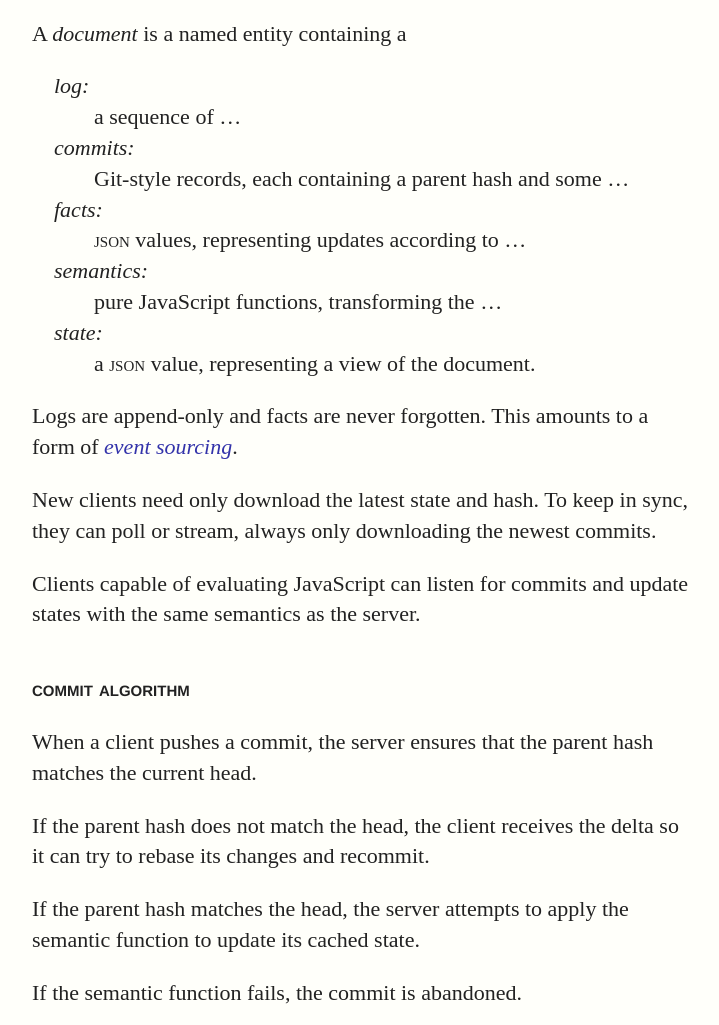
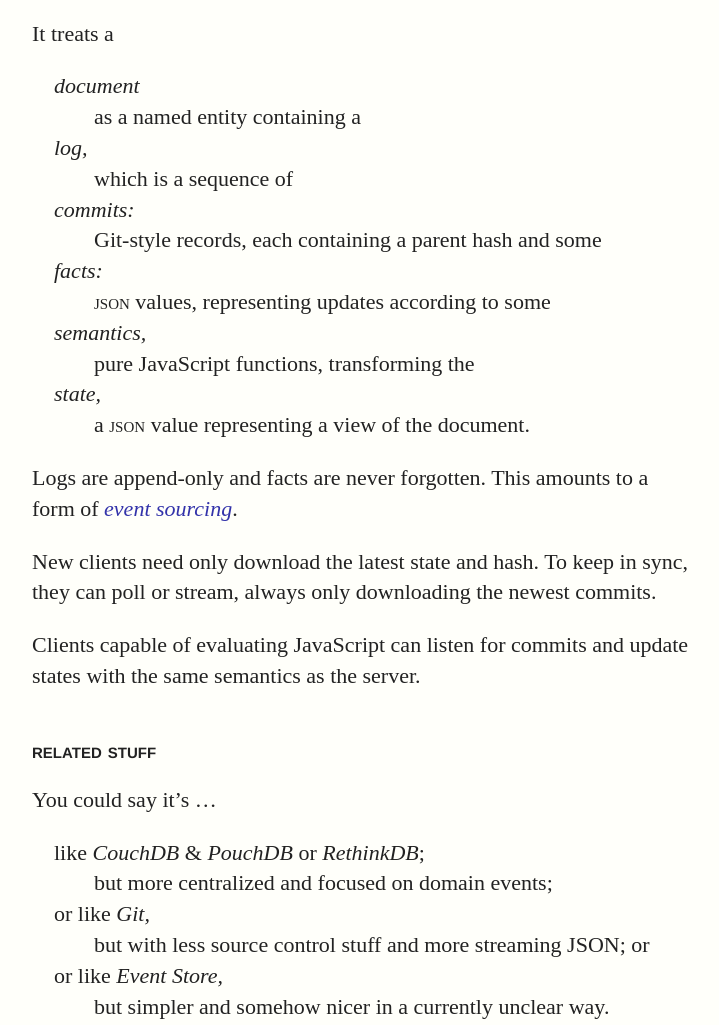
Before and after one commit to mbrock/faxdb-site, a plain HTML site: page index.html in a window 1280 px wide. Shown: the part 241-1266 px from the top of the page, without its empty margins (278-997 px from the left). Drawn offline with Linux system fonts and the light colour scheme.

Commit message:
Update index.html

```diff
--- a/index.html
+++ b/index.html
@@ -25,31 +25,34 @@ a { font-style: italic; color: #33a; }
 <p><b>faxdb</b> is a simple document database for real-time and
 offline sync.
 
-<p>A <dfn>document</dfn> is a named entity containing a
+<p>It treats a
 
 <dl>
 
-<dt><dfn>log:
+<dt><dfn>document</dfn>
 
-<dd>a sequence of &hellip;
+<dd>as a named entity containing a
+
+<dt><dfn>log,
+
+<dd>which is a sequence of
 
 <dt><dfn>commits:
 
 <dd>Git-style records, each containing a parent hash and some
-&hellip;
 
 <dt><dfn>facts:
 
 <dd><abbr>json</abbr> values, representing updates
-according to &hellip;
+according to some
 
-<dt><dfn>semantics:
+<dt><dfn>semantics,
 
-<dd>pure JavaScript functions, transforming the &hellip;
+<dd>pure JavaScript functions, transforming the
 
-<dt><dfn>state:
+<dt><dfn>state,
 
-<dd>a <abbr>json</abbr> value, representing a view of the document.
+<dd>a <abbr>json</abbr> value representing a view of the document.
 
 </dl>
 
@@ -64,6 +67,26 @@ commits.
 
 <p>Clients capable of evaluating JavaScript can listen for commits and
 update states with the same semantics as the server.
+
+<h2>related stuff</h2>
+
+You could say it&rsquo;s &hellip;
+
+<dl>
+
+<dt>like <dfn>CouchDB</dfn> &amp; <dfn>PouchDB</dfn> or <dfn>RethinkDB</dfn>;
+
+<dd>but more centralized and focused on domain events;
+
+<dt>or like <dfn>Git,
+
+<dd>but with less source control stuff and more streaming JSON; or
+
+<dt>or like <dfn>Event Store,
+
+<dd>but simpler and somehow nicer in a currently unclear way.
+
+</dl>
 
 <h2>commit algorithm</h2>
 
```
